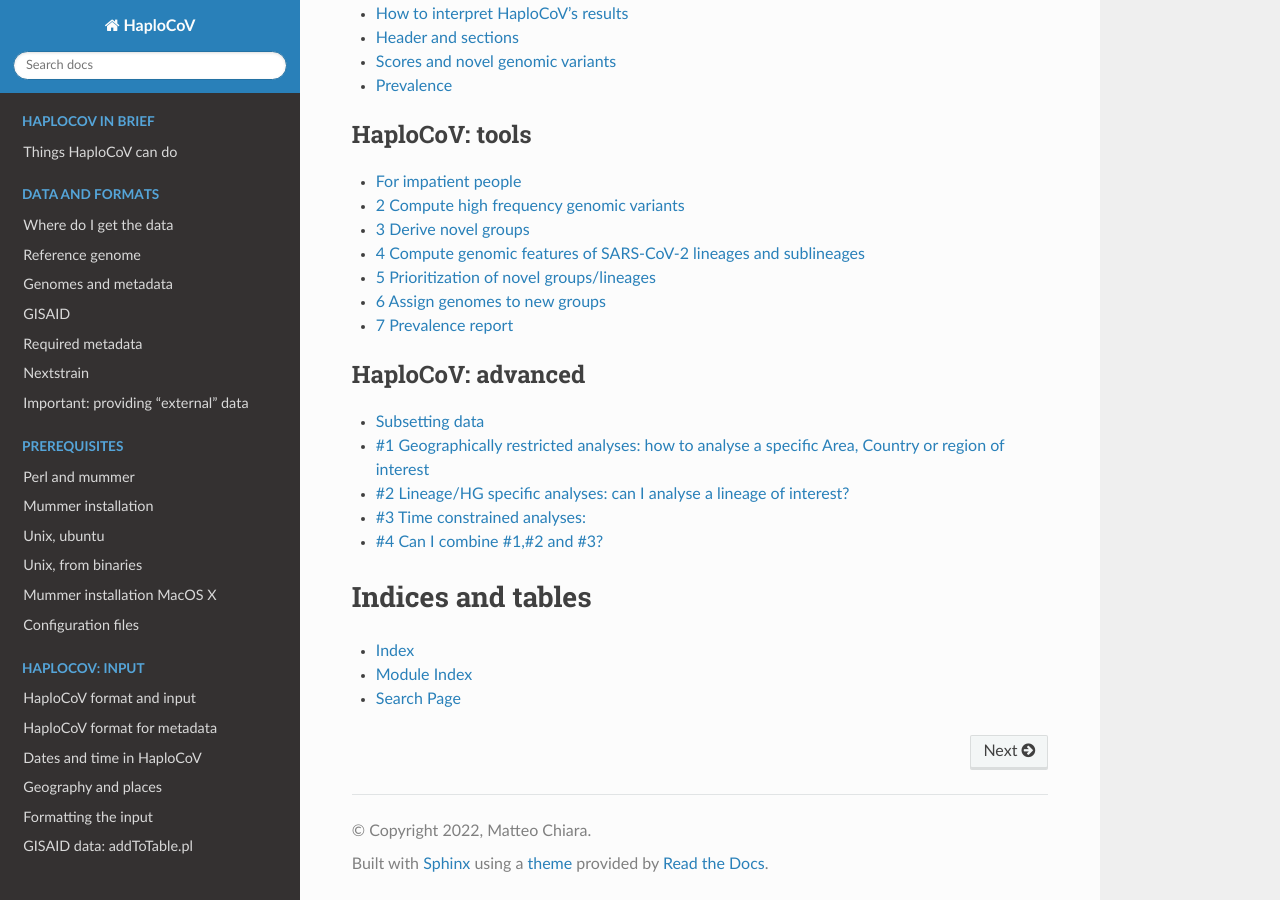
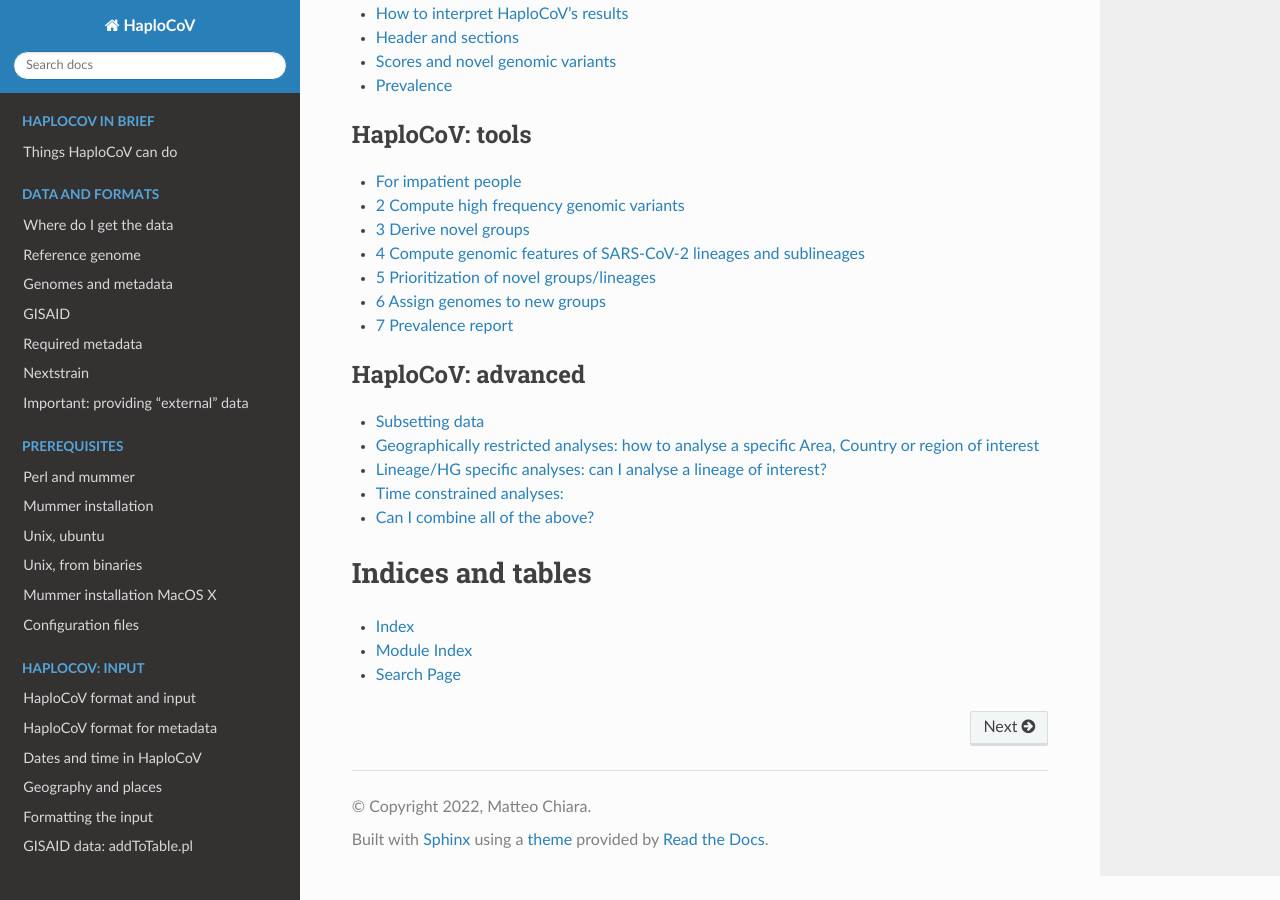
Before and after one commit to matteo14c/HaploCoV, a Sphinx documentation site: the page built from docs/source/index.rst, in a window 1280 px wide and 900 px high, scrolled down 2054 px. Built offline with Sphinx 7.4.7 and the Read the Docs theme 2.0.0, drawn with Linux system fonts in a browser that asks for light colours.

Commit message:
Update subsetting.rst

```diff
--- a/docs/source/subsetting.rst
+++ b/docs/source/subsetting.rst
@@ -34,8 +34,8 @@
 
 
 
-#1 Geographically restricted analyses: how to analyse a specific Area, Country or region of interest
-====================================================================================================
+Geographically restricted analyses: how to analyse a specific Area, Country or region of interest
+=================================================================================================
 
 .. warning::
 Please be aware that HaploCoV does not perform any check on the accuracy and consistency of geographic data and metadata associated with viral genome sequences/isolates included in metadata tables. Metadata are derived *-as they are-* from their respective repositories. If you encounter any inconsistencies or errors in the naming of continents, countries or regions please contact data submitters and/or curators of the database from which data were obtained.
@@ -90,8 +90,8 @@
 
 subset.pl supports subsetting/selection by macroArea (--Marea), country (--country), and region (--region), which correspond to columns 7,8 and 9 in the HaploCoV metadata file.
 
-#2 Lineage/HG specific analyses: can I analyse a lineage of interest?
-=====================================================================
+Lineage/HG specific analyses: can I analyse a lineage of interest?
+==================================================================
 
 Of course this is completely possible. All you need to know is the exact full name of the lineage of interest. Again this can be done with `grep`. Afterall lineage designations are stored in column 10 in HaploCoV formatted files. The only (minor) caveat is that Pango lineage names contain the "." symbol. In regular expressions the "." symbol is a meta-character that matches any single character. Hence it needs to be "escaped". i.e we need to tell grep that we want to match the actual "." character and not the metacharacter. This is done by prepending a "\\" symbol to "." in the regular expression to be passed to grep.
 For example if you are interested in "B.1.1.7" only you can subset you data like this:
@@ -114,8 +114,8 @@
    :align: center
 
 
-#3 Time constrained analyses:
-=================================
+Time constrained analyses:
+===========================
 
 If you want to analyse only genomes/isolates collected between any interval of time, you can subset an HaploCoV formatted file accordingly.
 Suppose for example that we want to analyse only sequences collected between 2021-12-24 and 2022-02-24, you will need to extract a "slice"  of the file containing data collected within the dates of interest. Since HaploCoV formatted files are sorted by collection date, in descending order,all we need to do is to find the first line corresponding with the start date, and the last line corresponding with the end date. Subsetting can then be performed with the `head` and `tail` utilities.
@@ -156,8 +156,8 @@
  perl subset.pl --infile HaploCoV_formattedMetadata --startD 2021-12-24 --endD 2022-02-24 --outfile myIntervalOfTime
 
 
-#4 Can I combine #1,#2 and #3?
-=============================
+Can I combine all of the above?
+===============================
 
 Yes of course. Suppose that you want to analyse:
 
```
